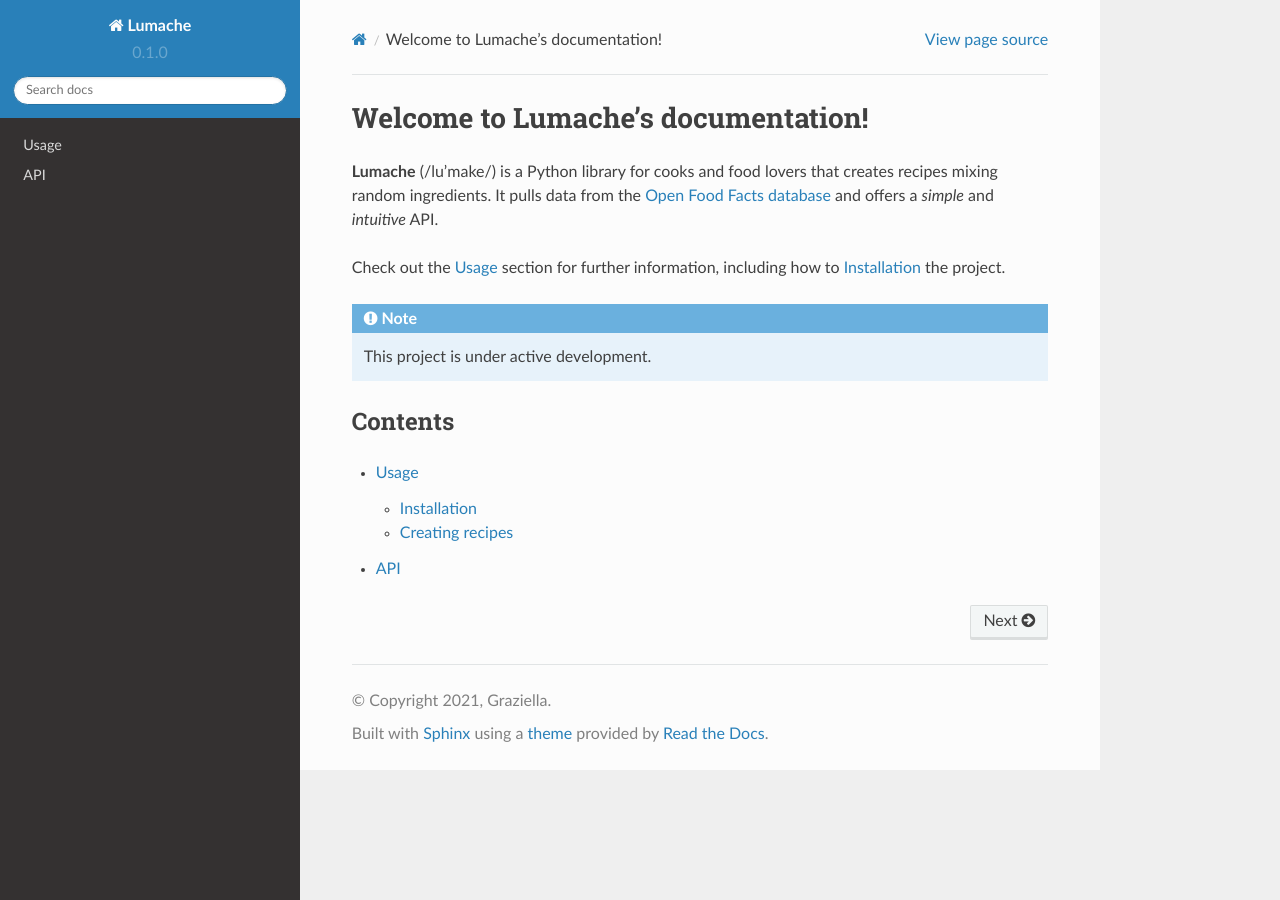
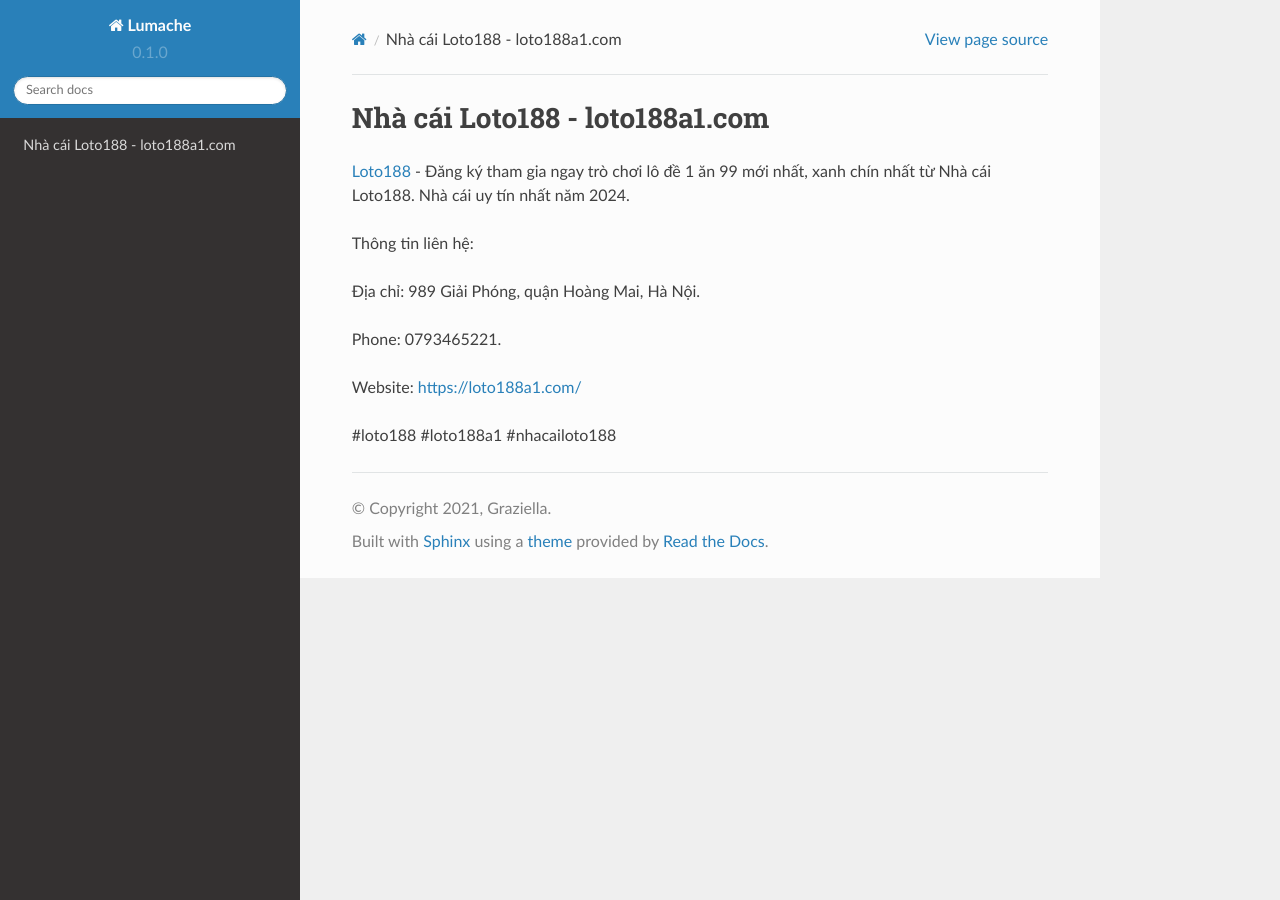
Before and after one commit to luongchanvien962/loto188a1, a Sphinx documentation site: the page built from docs/source/index.rst, in a window 1280 px wide. Built offline with Sphinx 7.4.7 and the Read the Docs theme 2.0.0, drawn with Linux system fonts in a browser that asks for light colours.

Commit message:
Update index.rst

```diff
--- a/docs/source/index.rst
+++ b/docs/source/index.rst
@@ -1,22 +1,14 @@
-Welcome to Lumache's documentation!
+Nhà cái Loto188 - loto188a1.com
 ===================================
 
-**Lumache** (/lu'make/) is a Python library for cooks and food lovers
-that creates recipes mixing random ingredients.
-It pulls data from the `Open Food Facts database <https://world.openfoodfacts.org/>`_
-and offers a *simple* and *intuitive* API.
+`Loto188 <https://loto188a1.com/>`_ - Đăng ký tham gia ngay trò chơi lô đề 1 ăn 99 mới nhất, xanh chín nhất từ Nhà cái Loto188. Nhà cái uy tín nhất năm 2024.
 
-Check out the :doc:`usage` section for further information, including
-how to :ref:`installation` the project.
+Thông tin liên hệ:
 
-.. note::
+Địa chỉ: 989 Giải Phóng, quận Hoàng Mai, Hà Nội.
 
-   This project is under active development.
+Phone: 0793465221.
 
-Contents
---------
+Website: https://loto188a1.com/
 
-.. toctree::
-
-   usage
-   api
+#loto188 #loto188a1 #nhacailoto188
```
